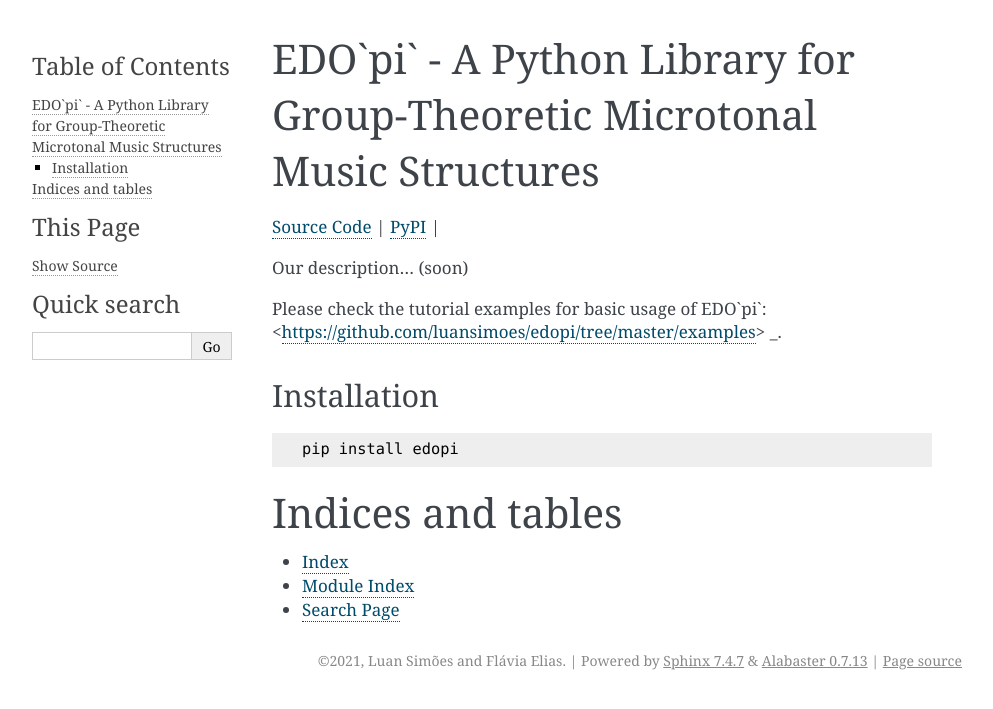
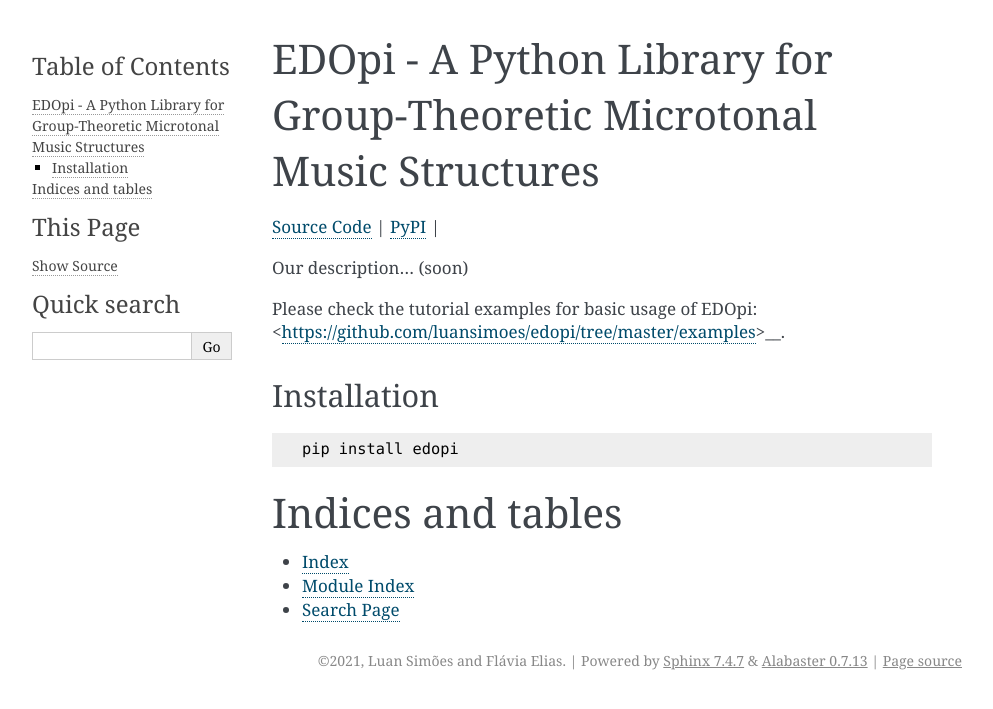
Before and after one commit to luansimoes/edopi, a Sphinx documentation site: the page built from docs/index.rst, in a window 1280 px wide. Shown: the top 709 px of the page, without its empty margins (148-1141 px from the left). Built offline with Sphinx 7.4.7, drawn with Linux system fonts in a browser that asks for light colours.

Commit message:
Update index.rst

```diff
--- a/docs/index.rst
+++ b/docs/index.rst
@@ -3,7 +3,7 @@
    You can adapt this file completely to your liking, but it should at least
    contain the root `toctree` directive.
 
-EDO`\pi` - A Python Library for Group-Theoretic Microtonal Music Structures
+EDOpi - A Python Library for Group-Theoretic Microtonal Music Structures
 ==========================================================================
 
 `Source Code <https://github.com/luansimoes/edopi>`_ |
@@ -11,7 +11,7 @@
 
 Our description... (soon)
 
-Please check the tutorial examples for basic usage of EDO`\pi`: <https://github.com/luansimoes/edopi/tree/master/examples> _.
+Please check the tutorial examples for basic usage of EDOpi: <https://github.com/luansimoes/edopi/tree/master/examples>__.
 
 .. toctree::
    :maxdepth: 2
```
